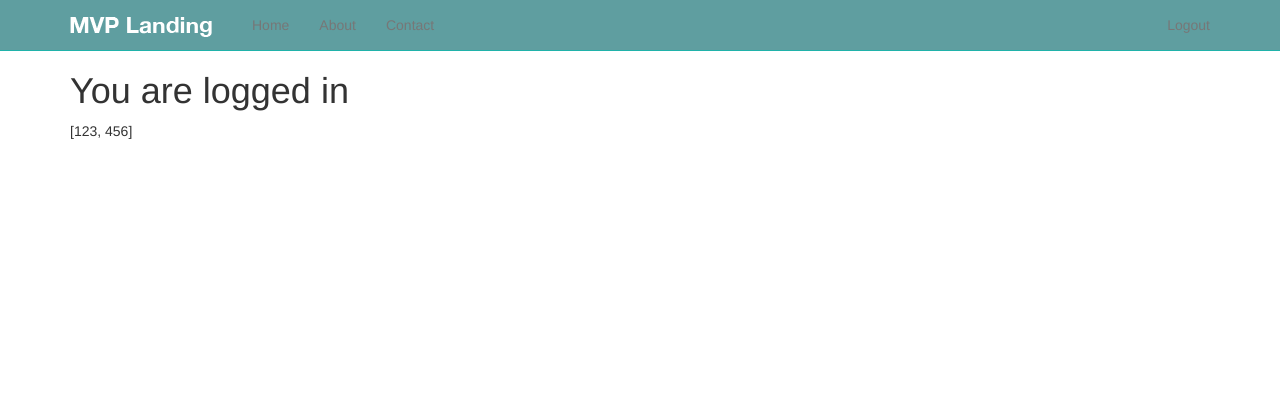
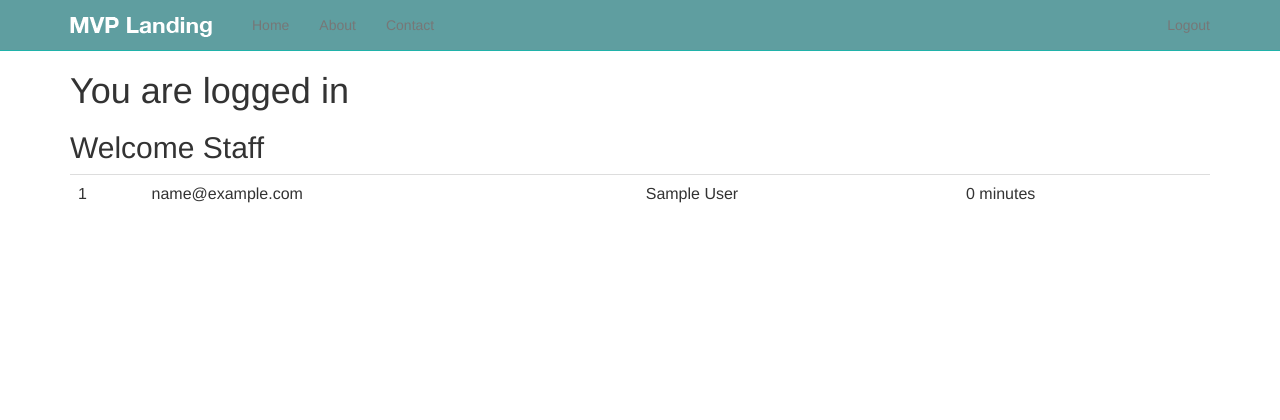
Before and after one commit to Tasnuvaleeya/ecommerce-django, a Django app: page / in a window 1280 px wide. Shown: the top 420 px of the page. Run offline with Django 3.2, Linux system fonts and the light colour scheme; a user stored in the database is signed in; tables that the repository leaves empty hold one stand-in row (values such as "Sample post"); some libraries are stand-ins or nearby versions.

Commit message:
some query

```diff
--- a/src/newsletter/views.py
+++ b/src/newsletter/views.py
@@ -2,6 +2,7 @@ from django.shortcuts import render
 from .forms import SignUpForm, ContactForm
 from django.core.mail import send_mail
 from django.conf import settings
+from .models import SignUp
 
 def home(request):
     title = "Sign Up Now"
@@ -25,8 +26,16 @@ def home(request):
             "title": "Thank You"
         }
     if request.user.is_authenticated() and request.user.is_staff:
+        # print SignUp.objects.all()
+        # i=1
+        # for instance in SignUp.objects.all():
+        #     print i
+        #     print instance.full_name
+        #     i +=1
+        queryset = SignUp.objects.all().order_by("-timestamp")
+
         context = {
-            "queryset":[123,456]
+            "queryset":queryset
         }
 
     return render(request, 'home.html', context)
--- a/src/templates/home.html
+++ b/src/templates/home.html
@@ -51,7 +51,18 @@
 {% block content %}
 {% if request.user.is_authenticated %}
 <h1>You are logged in</h1>
-{{ queryset }}
+    {% if queryset %}
+    <h2>Welcome Staff</h2>
+<table class="table">
+    {% for instance in queryset %}
+
+    <tr><td>{{ forloop.counter}}</td><td> {{ instance.email }}</td><td> {{ instance.full_name }}</td><td>{{ instance.timestamp|timesince }}</td></tr>
+    {% if instance.email == 'abc@gmail.edu' %}
+    <tr><td>is equal</td></tr>
+    {% endif %}
+    {% endfor %}
+    </table>
+    {% endif %}
 
 {% else %}
 
```
